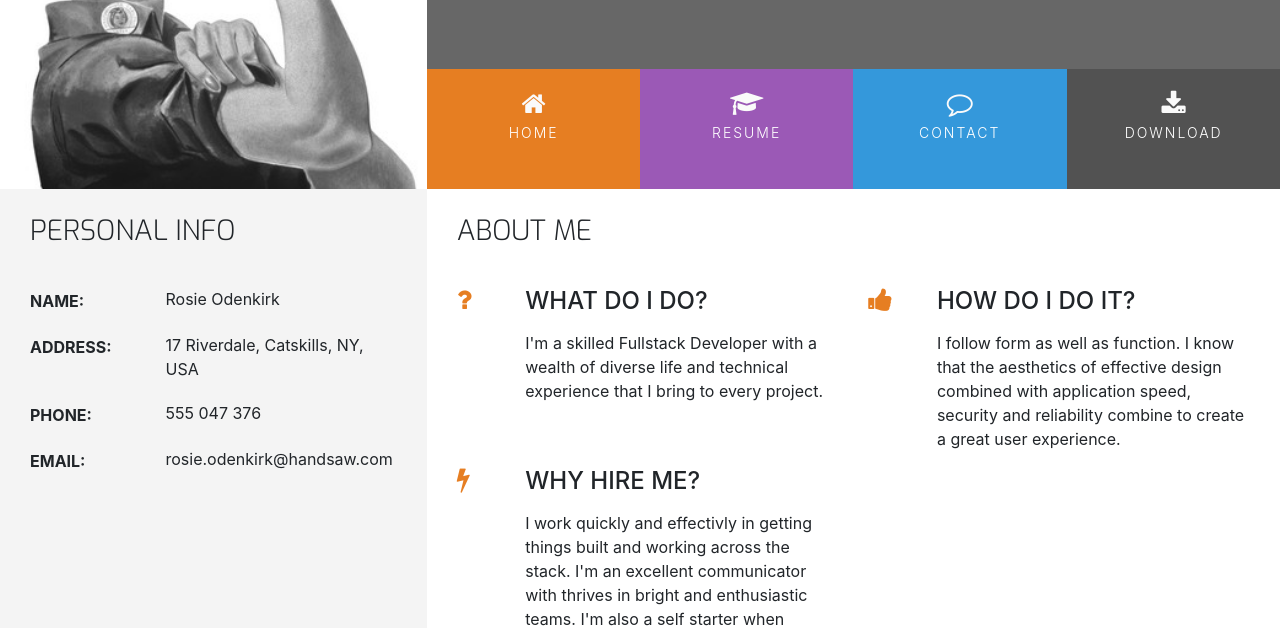
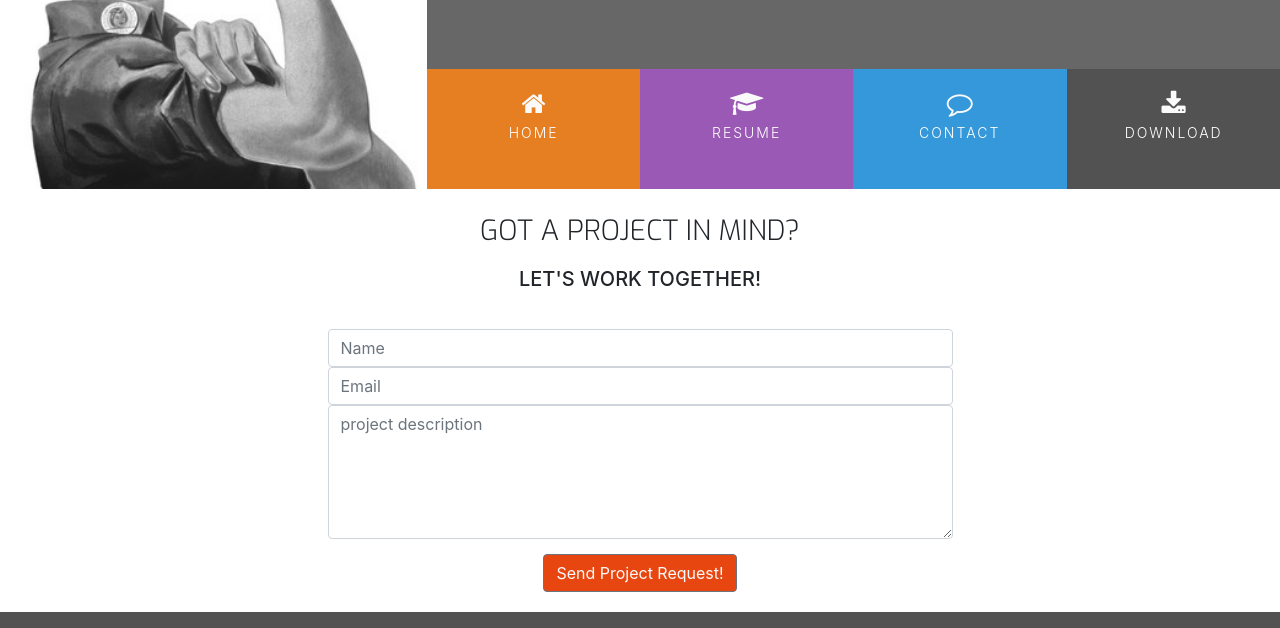
Before and after one commit to jessicarydberg/Resume-project, a plain HTML site: page contact.html in a window 1280 px wide. Shown: the part 180-808 px from the top of the page. Drawn offline with nearby package versions, Linux system fonts and the light colour scheme.

Commit message:
Add content to contact form

```diff
--- a/assets/css/style.css
+++ b/assets/css/style.css
@@ -32,6 +32,10 @@
 
 .ui-menu-color-download {
     background-color: #525252;
+}
+
+.bg-color-contact {
+    background-color: #fff;
 }
 
 /*----------------------------------------------Special paddings/margin/text--*/
@@ -331,3 +335,37 @@
 .history-items {
     margin-bottom: 30px;
 }
+
+/*----------------------------------------------Contact form--*/
+
+.contact-heading {
+    font-family: "Exo", sans-serif;
+    font-weight: 300;
+    margin-top: 25px;
+    margin-bottom: 20px;
+}
+
+.center-form {
+    padding-top: 10px;
+    margin: 0 auto;
+    max-width: 70%;
+}
+
+button[type="submit"] {
+    margin-top: 15px;
+    margin-bottom: 20px;
+    color: #fafafa;
+    background-color: #e84610;
+}
+
+/*----------------------------------------------Media Queries--*/
+
+@media(min-width: 992px) {
+
+    .center-form {
+        padding-top: 30px;
+        min-height: 240px;
+        margin: 0 auto;
+        max-width: 50%;
+    }
+}
--- a/contact.html
+++ b/contact.html
@@ -45,111 +45,25 @@
         </div>
     </header>
     <section class="container-fluid">
-        <div class="row">
-            <div class="col-md-4 bg-color-personal-info section-column">
-                <div class="row">
-                    <div class="col-12">
-                        <h3 class="section-heading uppercase">Personal info</h3>
-                    </div>
-                </div>
-                <div class="personal-info-item">
-                    <div class="key">
-                        <p class="uppercase">
-                            Name:
-                        </p>
-                    </div>
-                    <div class="value">
-                        <p>
-                            Rosie Odenkirk
-                        </p>
-                    </div>
-                </div>
-                <div class="personal-info-item">
-                    <div class="key">
-                        <p class="uppercase">
-                            Address:
-                        </p>
-                    </div>
-                    <div class="value">
-                        <p>
-                            17 Riverdale, Catskills, NY, USA
-                        </p>
-                    </div>
-                </div>
-                <div class="personal-info-item">
-                    <div class="key">
-                        <p class="uppercase">
-                            phone:
-                        </p>
-                    </div>
-                    <div class="value">
-                        <p>
-                            555 047 376
-                        </p>
-                    </div>
-                </div>
-                <div class="personal-info-item">
-                    <div class="key">
-                        <p class="uppercase">
-                            Email:
-                        </p>
-                    </div>
-                    <div class="value">
-                        <p>
-                            rosie.odenkirk@handsaw.com
-                        </p>
-                    </div>
-                </div>
-            </div>
-            <div class="col-md-8 bg-color-three-reasons section-column">
-                <div class="row">
-                    <div class="col">
-                        <h3 class="section-heading uppercase">About Me</h3>
-                    </div>
-                </div>
-                <div class="row">
-                    <div class="col-10 offset-1 offset-sm-0 col-sm-4 col-md-6">
-                        <div class="row">
-                            <div class="col-2">
-                                <i class="three-reasons-icon fa fa-question" aria-hidden="true"></i>
-                            </div>
-                            <div class="col-10">
-                                <h4 class="three-reasons-heading uppercase">What do I do?</h4>
-                                <p>I'm a skilled Fullstack Developer with a wealth of diverse
-                                    life and technical experience that I bring to every project.
-                                </p>
+        <div class="row bg-color-contact">
+            <div class="col">
+                <h3 class="contact-heading uppercase text-center">Got a project in mind?</h3>
+                <h5 class="uppercase text-center">Let's work together!</h5>
+
+                <div class="center-form">
+                    <form action="">
+                        <input type="text" name="name" id="fullname" class="form-control" placeholder="Name" required>
+                        <input type="text" name="email" id="emailaddress" class="form-control" placeholder="Email" required>
+                        <textarea name="projectsummary" id="projectsummary" class="form-control" rows="5"
+                        placeholder="project description"></textarea>
+                        <div class="row text-center">
+                            <div class="col">
+                                <button class="btn btn-secondary" type="submit">Send Project Request!</button>
                             </div>
                         </div>
-                    </div>
-                    <div class="col-10 offset-1 offset-sm-0 col-sm-4 col-md-6">
-                        <div class="row">
-                            <div class="col-2">
-                                <i class="three-reasons-icon fa fa-thumbs-up" aria-hidden="true"></i>
-                            </div>
-                            <div class="col-10">
-                                <h4 class="three-reasons-heading uppercase">How do I do it?</h4>
-                                <p>I follow form as well as function. I know that the aesthetics of effective
-                                    design combined with application speed, security and reliability combine to
-                                    create a great user experience.
-                                </p>
-                            </div>
-                        </div>
-                    </div>
-                    <div class="col-10 offset-1 offset-sm-0 col-sm-4 col-md-6">
-                        <div class="row">
-                            <div class="col-2">
-                                <i class="three-reasons-icon fa fa-bolt" aria-hidden="true"></i>
-                            </div>
-                            <div class="col-10">
-                                <h4 class="three-reasons-heading uppercase">Why hire me?</h4>
-                                <p>I work quickly and effectivly in getting things built and working across the stack. I'm an
-                                    excellent communicator with thrives in bright and enthusiastic teams.
-                                    I'm also a self starter when working solo.
-                                </p>
-                            </div>
-                        </div>
-                    </div>
+                    </form>
                 </div>
+
             </div>
         </div>
     </section>
```
